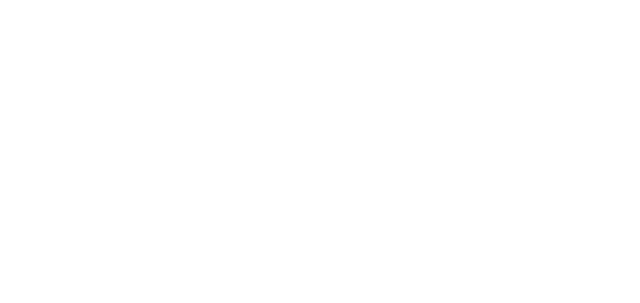
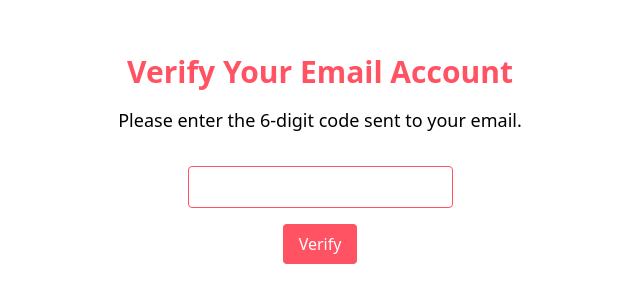
Before and after one commit to Rimsha-Gul/Pet-Adoptions, a React (Vite) app: page /verifyemail in a window 1280 px wide. Before the commit this address had no page. Shown: the part 241-544 px from the top of the page, without its empty margins (320-960 px from the left). Built offline with nearby package versions, Linux system fonts and the light colour scheme.

Commit message:
Create Verify Email page and integrate verifyEmail REST API

```diff
--- a/src/App.tsx
+++ b/src/App.tsx
@@ -1,6 +1,7 @@
 import { BrowserRouter, Routes, Route } from "react-router-dom";
 import SignupPage from "./pages/Signup";
 import LoginPage from "./pages/Login";
+import VerifyEmail from "./pages/VerifyEmail";
 
 function App() {
   return (
@@ -10,6 +11,7 @@ function App() {
           <Routes>
             <Route path="/" element={<LoginPage />} />
             <Route path="/signup" element={<SignupPage />} />
+            <Route path="/verifyemail" element={<VerifyEmail />} />
           </Routes>
         </BrowserRouter>
       </div>
--- a/src/components/LoginForm.tsx
+++ b/src/components/LoginForm.tsx
@@ -27,7 +27,7 @@ export default function LoginForm() {
 
   //Handle Login API Integration here
   const authenticateUser = async () => {
-    console.log();
+    console.log(loginData);
     try {
       const response = await api.post("/auth/login", loginData);
       console.log(response.data);
--- a/src/components/SignupForm.tsx
+++ b/src/components/SignupForm.tsx
@@ -1,18 +1,22 @@
-import { FormEvent, useState } from "react";
+import { FormEvent, useContext, useState } from "react";
+import { useNavigate } from "react-router-dom";
 import { signupFields } from "../constants/formFields";
 import Input from "./Input";
 import { FieldsState } from "../types/common";
 import FormAction from "./FormAction";
 import api from "../api";
+import { AppContext } from "../context/AppContext";
 
 const fields = signupFields;
 let fieldsState: FieldsState = {};
 fields.forEach((field) => (fieldsState[field.id] = ""));
 
 export default function SignupForm() {
+  const appContext = useContext(AppContext);
   const [signupState, setSignupState] = useState(fieldsState);
+  const navigate = useNavigate();
   const signupData = {
-    name: signupState.name,
+    username: signupState.username,
     email: signupState.email,
     address: signupState.address,
     password: signupState.password,
@@ -34,6 +38,10 @@ export default function SignupForm() {
     try {
       const response = await api.post("/auth/signup", signupData);
       console.log(response.data);
+      if (response.status === 200) {
+        appContext.setUsermail?.(signupData.email);
+        navigate("/verifyemail");
+      }
     } catch (error) {
       console.error(error);
     }
--- a/src/constants/formFields.tsx
+++ b/src/constants/formFields.tsx
@@ -1,13 +1,13 @@
 export const signupFields = [
   {
-    labelText: "Name",
-    labelFor: "name",
-    id: "name",
-    name: "name",
+    labelText: "Username",
+    labelFor: "username",
+    id: "username",
+    name: "username",
     type: "text",
-    autoComplete: "name",
+    autoComplete: "username",
     isRequired: true,
-    placeholder: "name",
+    placeholder: "Username",
   },
   {
     labelText: "Email",
--- /dev/null
+++ b/src/context/AppContext.tsx
@@ -0,0 +1,30 @@
+import {
+  Dispatch,
+  ReactNode,
+  SetStateAction,
+  createContext,
+  useState,
+} from "react";
+
+interface AppContextProps {
+  usermail: string;
+  setUsermail: Dispatch<SetStateAction<string>> | null;
+}
+
+export const AppContext = createContext<AppContextProps>({
+  usermail: "",
+  setUsermail: null,
+});
+
+const AppContextProvider = (props: { children: ReactNode }) => {
+  const { children } = props;
+  const [usermail, setUsermail] = useState<string>("");
+
+  return (
+    <AppContext.Provider value={{ usermail, setUsermail }}>
+      {children}
+    </AppContext.Provider>
+  );
+};
+
+export default AppContextProvider;
--- a/src/main.tsx
+++ b/src/main.tsx
@@ -2,9 +2,12 @@ import React from "react";
 import ReactDOM from "react-dom/client";
 import App from "./App.tsx";
 import "./index.css";
+import AppContextProvider from "./context/AppContext.tsx";
 
 ReactDOM.createRoot(document.getElementById("root") as HTMLElement).render(
   <React.StrictMode>
-    <App />
+    <AppContextProvider>
+      <App />
+    </AppContextProvider>
   </React.StrictMode>
 );
--- /dev/null
+++ b/src/pages/VerifyEmail.tsx
@@ -0,0 +1,56 @@
+import { useContext, useState } from "react";
+import api from "../api";
+import { AppContext } from "../context/AppContext";
+
+function VerifyEmail() {
+  const [verificationCode, setVerificationCode] = useState("");
+  const appContext = useContext(AppContext);
+
+  const handleSubmit = async (e: any) => {
+    e.preventDefault();
+    // Send the verification code to the server for validation
+    // You can add your API integration logic here
+    console.log(verificationCode);
+    const verificationData = {
+      email: appContext.usermail,
+      verificationCode: verificationCode,
+    };
+    try {
+      console.log(verificationData);
+      const response = await api.post("/auth/verifyEmail", verificationData);
+      console.log(response.data);
+    } catch (error) {
+      console.error(error);
+    }
+  };
+
+  return (
+    <div className="flex flex-col items-center justify-center min-h-screen">
+      <h1 className="text-3xl text-primary font-bold mb-4">
+        Verify Your Email Account
+      </h1>
+      <p className="text-lg mb-8">
+        Please enter the 6-digit code sent to your email.
+      </p>
+      <form onSubmit={handleSubmit} className="flex flex-col items-center">
+        <input
+          type="text"
+          value={verificationCode}
+          onChange={(e) => setVerificationCode(e.target.value)}
+          pattern="\d{6}"
+          maxLength={6}
+          required
+          className="px-4 py-2 border border-primary focus:border-primary rounded mb-4"
+        />
+        <button
+          type="submit"
+          className="px-4 py-2 bg-primary text-white rounded cursor-pointer"
+        >
+          Verify
+        </button>
+      </form>
+    </div>
+  );
+}
+
+export default VerifyEmail;
--- a/tailwind.config.js
+++ b/tailwind.config.js
@@ -15,6 +15,9 @@ export default {
         primary: "#ff5363",
         secondary: "#fb7a75",
       },
+      borderColor: {
+        primary: "#ff5363",
+      },
     },
   },
   plugins: [],
```
